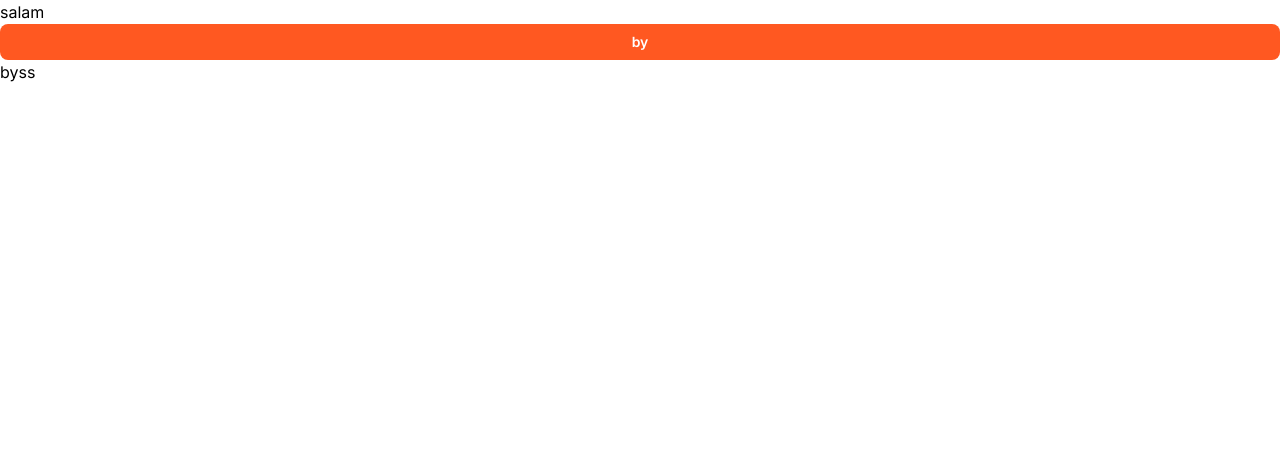
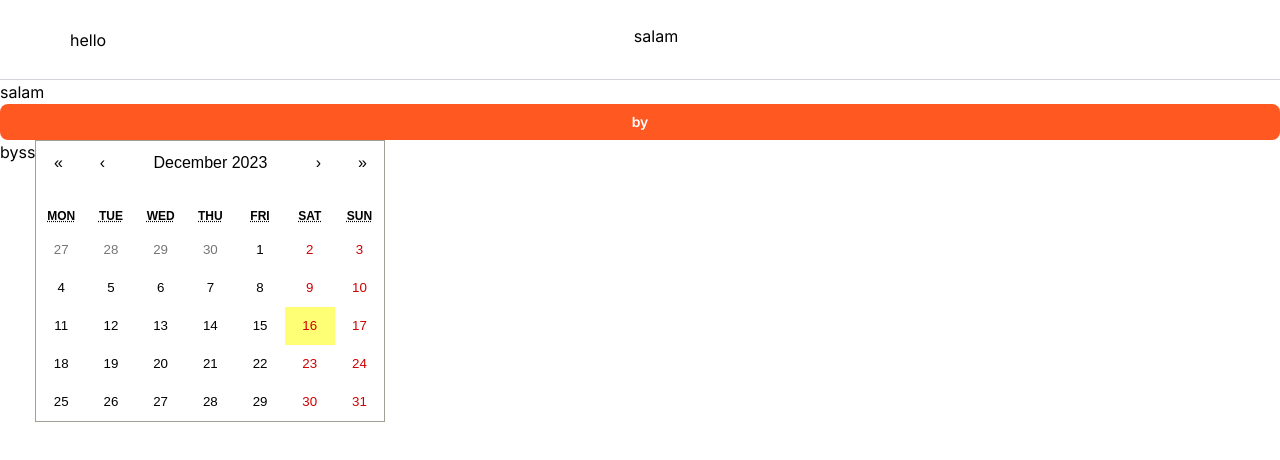
Before and after one commit to alirezaJvh/test-assignment, a Next.js app: page / in a window 1280 px wide. Shown: the top 460 px of the page. Built offline with nearby package versions, Linux system fonts and the light colour scheme.

Commit message:
feat: add header component

```diff
--- a/app/auth.ts
+++ b/app/auth.ts
@@ -2,7 +2,6 @@ import NextAuth from 'next-auth';
 import Credentials from 'next-auth/providers/credentials';
 import type { NextAuthConfig } from 'next-auth';
 import { prisma } from '@/app/lib/prisma';
-import bcrypt from 'bcrypt';
 
 export const authOptions: NextAuthConfig = {
   pages: {
--- a/app/layout.tsx
+++ b/app/layout.tsx
@@ -1,6 +1,7 @@
 import type { Metadata } from 'next'
 import { Inter } from 'next/font/google'
 import { ReactQueryProvider } from './utils/ReactQueryProvider'
+import { TheHeader } from '@/app/ui/TheHeader'
 import './globals.css'
 
 
@@ -19,6 +20,7 @@ export default function RootLayout({
   return (
     <html lang="en">
       <body className={inter.className}>
+        <TheHeader />
         <ReactQueryProvider>
           {children}
         </ReactQueryProvider>
--- a/app/page.tsx
+++ b/app/page.tsx
@@ -1,6 +1,8 @@
 import Image from 'next/image'
 import { Button } from './ui/Button'
 import { TextField } from './ui/TextField'
+import Calendar from 'react-calendar';
+import 'react-calendar/dist/Calendar.css';
 
 export default function Home() {
   return (<div>
@@ -12,6 +14,7 @@ export default function Home() {
         by
       </div>
       <div>ss</div>
+      <Calendar />
     </div>
   </div>)
 }
--- /dev/null
+++ b/app/ui/Logo.tsx
@@ -0,0 +1,3 @@
+export function Logo() {
+    return (<div>test</div>);
+  }
--- /dev/null
+++ b/app/ui/TheHeader.tsx
@@ -0,0 +1,21 @@
+import React, { useMemo } from 'react';
+import { useSession } from 'next-auth/react';
+import { Button } from '@/app/ui/Button';
+import { useRouter, usePathname } from 'next/navigation';
+
+export function TheHeader() {
+
+  return (
+    <header className="w-full h-[80px] py-6 flex justify-center border-b border-solid border-gray-300">
+      <div className="flex justify-between w-full max-w-[1140px]">
+
+        <div className="absolute w-[calc(100%-48px)] flex justify-center max-w-[1172px] z-[-1]">
+          <div>
+            salam
+          </div>
+        </div>
+        <div className="flex items-center">hello</div>
+      </div>
+    </header>
+  );
+}
--- a/package.json
+++ b/package.json
@@ -17,6 +17,7 @@
     "next": "14.0.4",
     "next-auth": "^5.0.0-beta.3",
     "react": "^18",
+    "react-calendar": "^4.7.0",
     "react-dom": "^18",
     "react-hook-form": "^7.49.2"
   },
```
Also changed, not shown: 2 other files (tests, documents, lock files or other folders).
